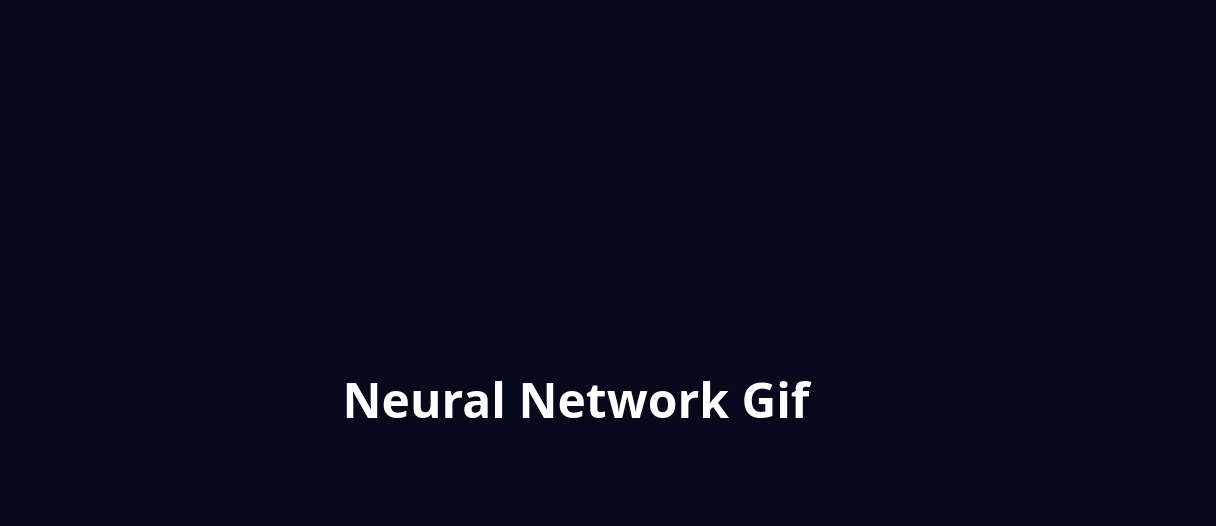
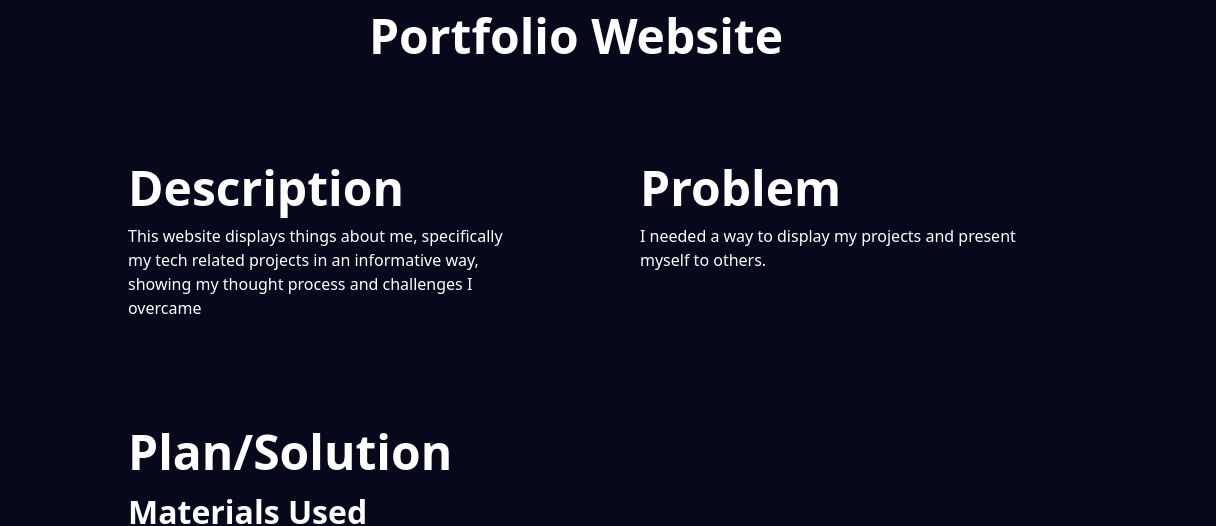
Before and after one commit to moonieweme/Portfolio, a plain HTML site: page web-project.html in a window 1280 px wide. Shown: the top 526 px of the page, 64-1280 px from the left. Drawn offline with Linux system fonts and the light colour scheme.

Commit message:
Add files via upload

```diff
--- a/web-project.html
+++ b/web-project.html
@@ -21,14 +21,8 @@
       </header>
     </div>
 
-    <div class="center-screen">
-      <div class="front-imgs">
-        <h1 class="header-text">Neural Network Gif</h1>
-      </div>
-    </div>
-
     <div class="center">
-      <h1 class="header-text">Exam Score Prediction</h1>
+      <h1 class="header-text">Portfolio Website</h1>
     </div>
 
     <div class="center">
```
